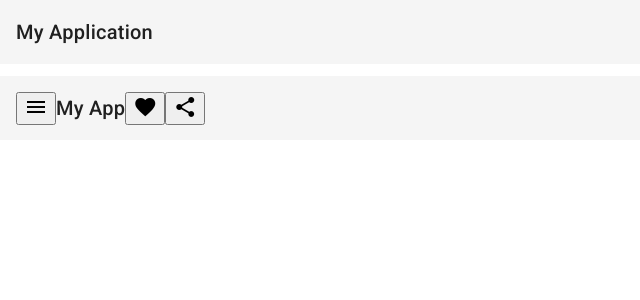
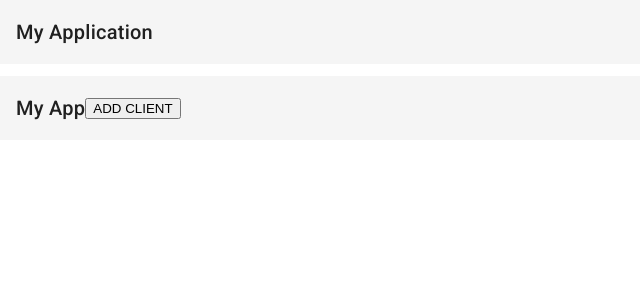
Before and after one commit to Lauhs0402/angularCRUD, an Angular app: page / in a window 1280 px wide. Shown: the top 300 px of the page, without its empty margins (0-640 px from the left). Built offline with nearby package versions, Linux system fonts and the light colour scheme.

Commit message:
a button is added to add clients and a span label with the title 'my app' that will be modified later

```diff
--- a/src/app/app.component.html
+++ b/src/app/app.component.html
@@ -6,16 +6,11 @@
 
 <p>
   <mat-toolbar>
-   <button mat-icon-button class="example-icon" aria-label="Example icon-button with menu icon">
-    <mat-icon>menu</mat-icon>
-  </button>
+
   <span>My App</span>
   <span class="example-spacer"></span>
-  <button mat-icon-button class="example-icon favorite-icon" aria-label="Example icon-button with heart icon">
-    <mat-icon>favorite</mat-icon>
+  <button mat-raised-button>
+    ADD CLIENT
   </button>
-  <button mat-icon-button class="example-icon" aria-label="Example icon-button with share icon">
-   <mat-icon>share</mat-icon>
- </button>
 </mat-toolbar>
 </p>
```
